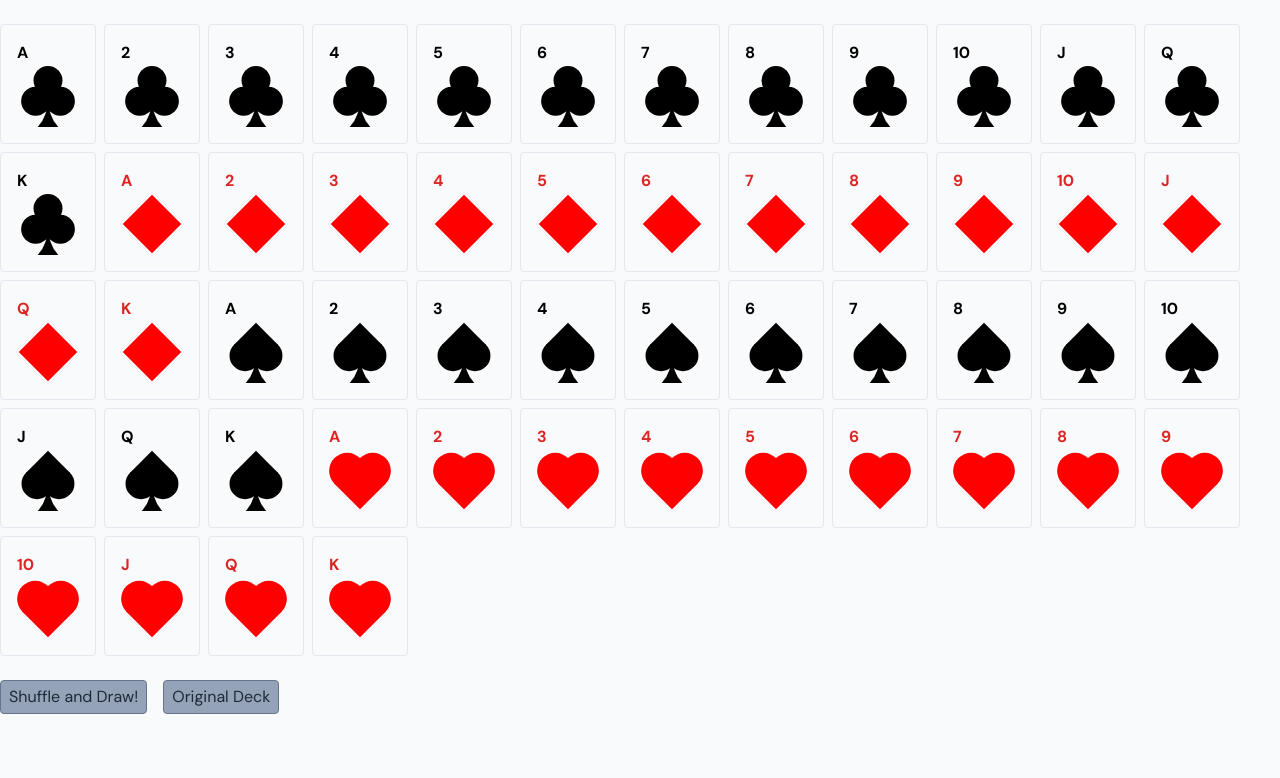
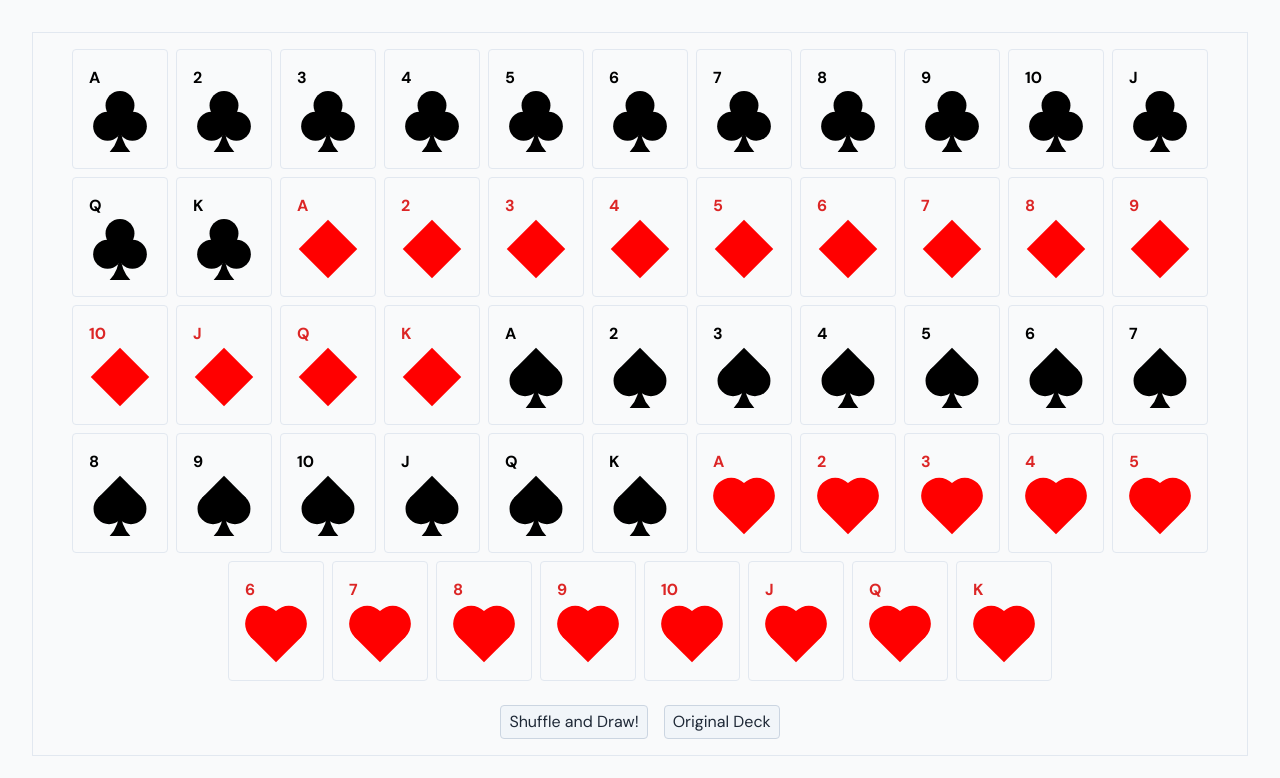
Before and after one commit to KianSenpai/phazero, a React (Vite) app: page / in a window 1280 px wide. Shown: the top 778 px of the page. Built offline with nearby package versions, Linux system fonts and the light colour scheme.

Commit message:
fix: deck fix

```diff
--- a/src/components/deck/index.tsx
+++ b/src/components/deck/index.tsx
@@ -50,11 +50,13 @@ export default function Deck() {
     }
 
     return (
-        <div className="flex flex-col gap-6">
-            <div className="flex gap-2">
-                {isShuffled && topCards?.map((card) => <span>{card}</span>)}
+        <div className="flex flex-col items-center gap-6 border border-slate-200 p-4">
+            <div
+                className={`${isShuffled ? 'flex' : 'hidden'} justify-center gap-2 border-b border-slate-300 pb-6`}
+            >
+                {isShuffled && topCards?.map((card) => <Card code={card} />)}
             </div>
-            <div className="flex flex-wrap gap-2">
+            <div className="flex flex-wrap justify-center gap-2">
                 {deck.map((card, index) => (
                     <div
                         className={isShuffled && index < 5 ? 'hidden' : 'block'}
@@ -63,17 +65,17 @@ export default function Deck() {
                     </div>
                 ))}
             </div>
-            <div className="flex gap-4">
+            <div className="flex w-fit gap-4">
                 <button
                     onClick={shuffleDeck}
-                    className="rounded border border-slate-500 bg-slate-400 px-2 py-1"
+                    className="rounded border border-slate-300 bg-slate-100 px-2 py-1"
                 >
                     Shuffle and Draw!
                 </button>
                 <button
                     disabled={!isShuffled}
                     onClick={returnOriginalDeck}
-                    className="rounded border border-slate-500 bg-slate-400 px-2 py-1"
+                    className="rounded border border-slate-300 bg-slate-100 px-2 py-1"
                 >
                     Original Deck
                 </button>
--- a/src/pages/home/index.tsx
+++ b/src/pages/home/index.tsx
@@ -1,5 +1,9 @@
 import Deck from '../../components/deck'
 
 export default function Home() {
-    return <Deck />
+    return (
+        <div className="flex flex-col gap-4 p-8">
+            <Deck />
+        </div>
+    )
 }
```
